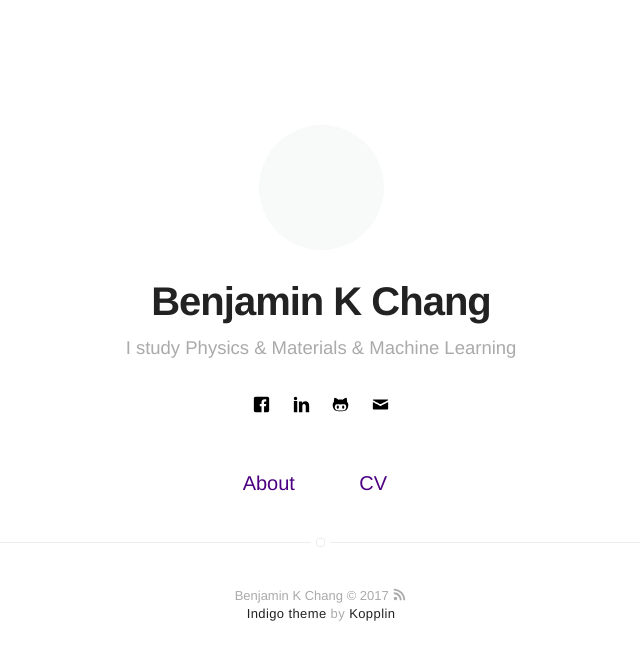
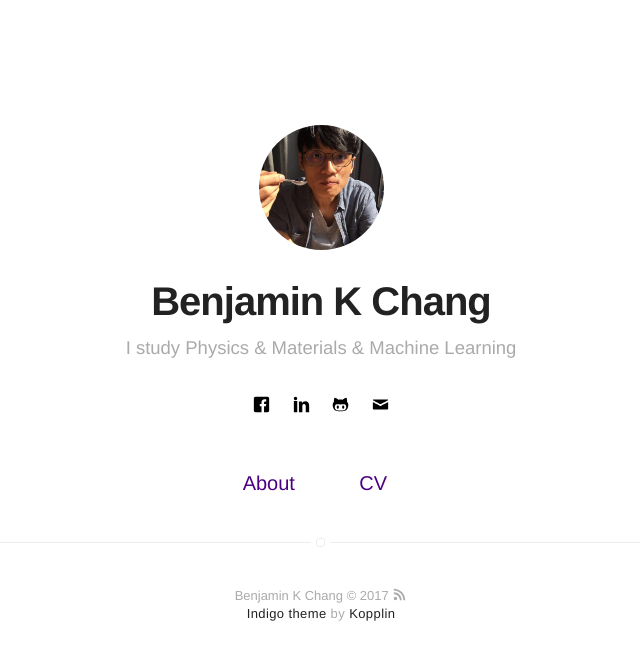
Before and after one commit to bkchang/bkchang.github.io, a Jekyll site: the page built from index.html, in a window 1280 px wide. Shown: the top 660 px of the page, without its empty margins (319-959 px from the left). Built offline with Jekyll 4.4.1, drawn with Linux system fonts in a browser that asks for light colours.

Commit message:
Update _config.yml

```diff
--- a/_config.yml
+++ b/_config.yml
@@ -7,7 +7,7 @@ description: BKChang's homepage
 # if it's an external image, update below for true
 # better with square images
 external-image: false
-picture: assets/images/white.png
+picture: assets/images/profile.jpg
 
 # If you want to include your resume, set to true
 # and specify source (external or local).
```
